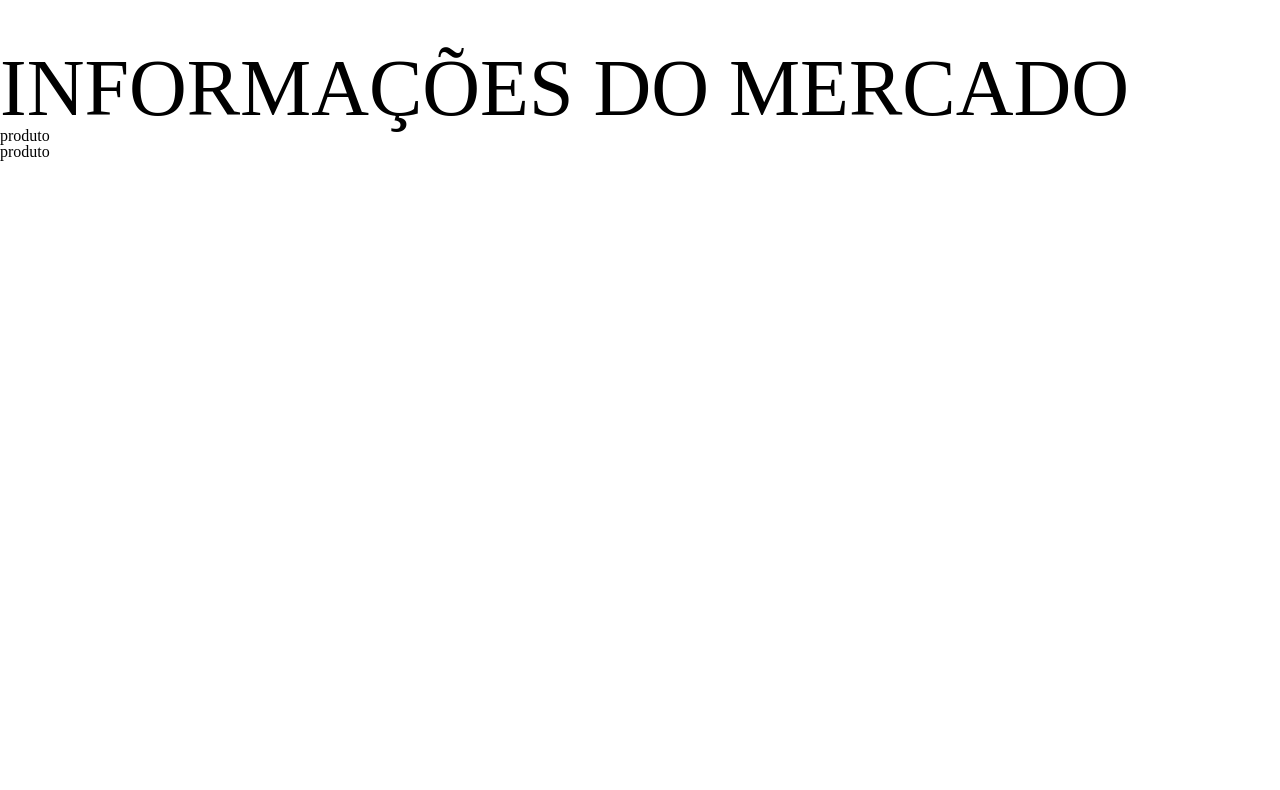
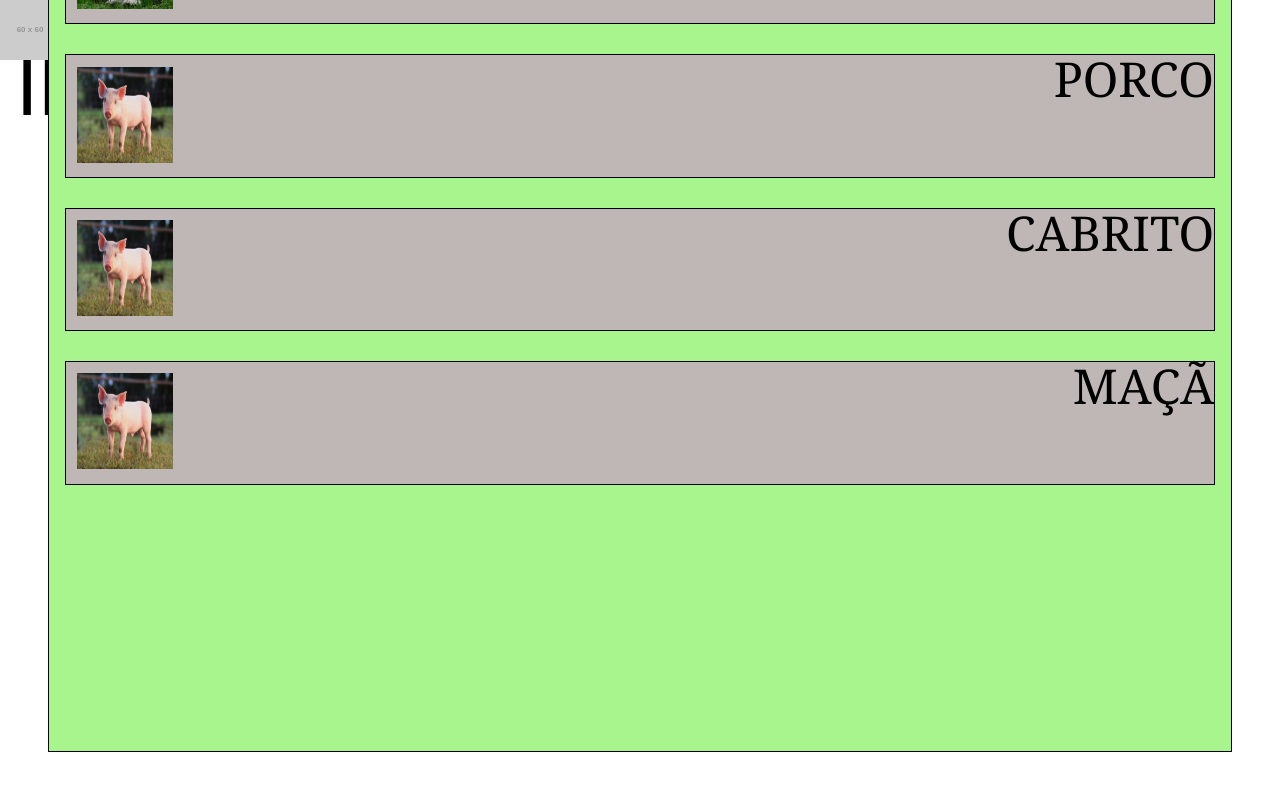
Before and after one commit to Luca-Krausz/Projeto-Codes, a plain HTML site: page info-mercado.html in a window 1280 px wide. Drawn offline with Linux system fonts and the light colour scheme; placeholder pictures from the web are drawn by us.

Commit message:
quem leu o pau comeu

```diff
--- a/CSS/info.css
+++ b/CSS/info.css
@@ -28,7 +28,17 @@ section7{
     background-color :rgb(191, 182, 182) ;
 }
 
-
+header1{
+    display: flex;
+    flex-direction: row;
+    justify-content: flex-start;
+    align-items: center;
+    position: center;
+    margin-bottom: 1rem;
+    text-align: center;
+    font-family: Arial, Helvetica, sans-serif;
+    margin-left: 6rem;
+}
 
 h17{
     margin-top: 3.0rem;
--- a/CSS/seus_itens.css
+++ b/CSS/seus_itens.css
@@ -17,6 +17,12 @@ h3{
     margin-left: -130px;
 }
 
+h5 {
+    display: flex;
+    font-size: 3rem;
+    text-align: right;
+    font-family: Cambria, Cochin, Georgia, Times, 'Times New Roman', serif;
+}
 
 section{
     display: flex;
@@ -59,3 +65,22 @@ a2{
     width: 6rem;
     padding: 0.5rem;
 }
+
+header1{
+    display: flex;
+    flex-direction: row;
+    justify-content: flex-start;
+    align-items: center;
+    position: center;
+    margin-bottom: 1rem;
+    text-align: center;
+    font-family: Arial, Helvetica, sans-serif;
+    margin-left: 1rem;
+}
+
+#icone-voltar {
+
+    position: absolute;
+    top: 0;
+    left: 0;
+}
--- a/info-mercado.html
+++ b/info-mercado.html
@@ -9,35 +9,52 @@
     <link rel="stylesheet" href="CSS\seus_itens.css">
 </head>
 <body>
-    <header7>
+    <header1>
 
-        <h1>INFORMAÇÕES DO MERCADO</h1>
+        <a href="#" id="icone-voltar"> <img src="https://via.placeholder.com/60x60" alt=""> </a>
+        <h1 id="info-mercado-titulo">INFORMAÇÕES DE MERCADO</h1>
 
-    </header7>
-    <main7>
+    </header1>
+    <main>
 
-        <section7>
-            <div>
-            <h27>
-                produto
-            </h27>
+        <section>
+            <a2 href="#"><img src= "IMG\galinha-japonesa-cursos-cpt copy.jpg" alt="" id="foto_produto"></a2>
 
-            </div>
+            <h5>
+                GALINHA JAPONESA
+            </h5>
 
 
 
-        </section7>
-        <section7>
-            <div>
-            <h27>
-                produto
-            </h27>
+        </section>
+        <section>
+            <a2 href="#"><img src= "IMG\porco_thinkstock.jpg" alt="" id="foto_produto"></a2>
+            <h5>
+                PORCO
+            </h5>
 
-            </div>
+
+        </section>
+        <section>
+            <a2 href="#"><img src= "IMG\porco_thinkstock.jpg" alt="" id="foto_produto"></a2>
+
+            <h5>
+                CABRITO
+            </h5>
 
 
 
-        </section7>
-    </main7>
+
+        </section>
+        <section>
+            <a2 href="#"><img src= "IMG\porco_thinkstock.jpg" alt="" id="foto_produto"></a2>
+
+            <h5>
+                MAÇÃ
+            </h5>
+
+
+        </section>
+    </main>
 
 </body>
```
